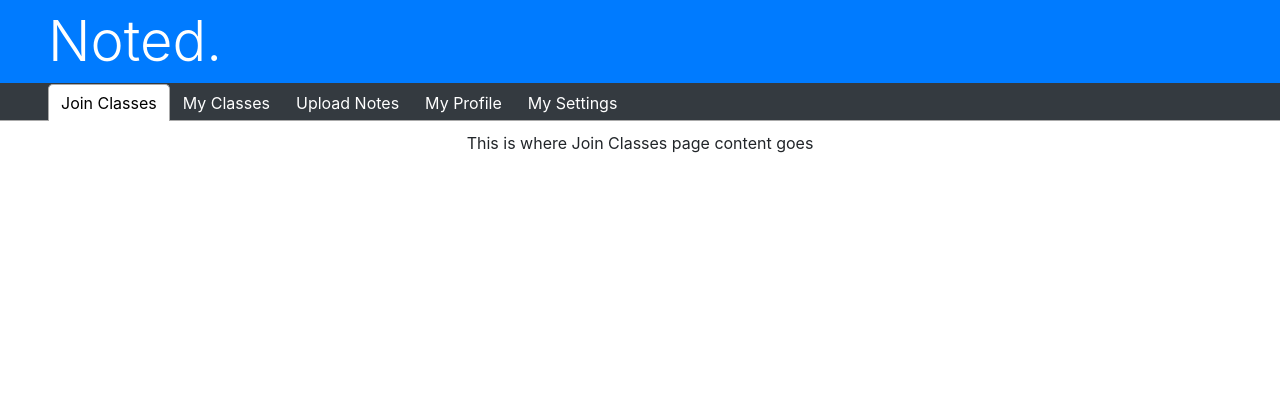
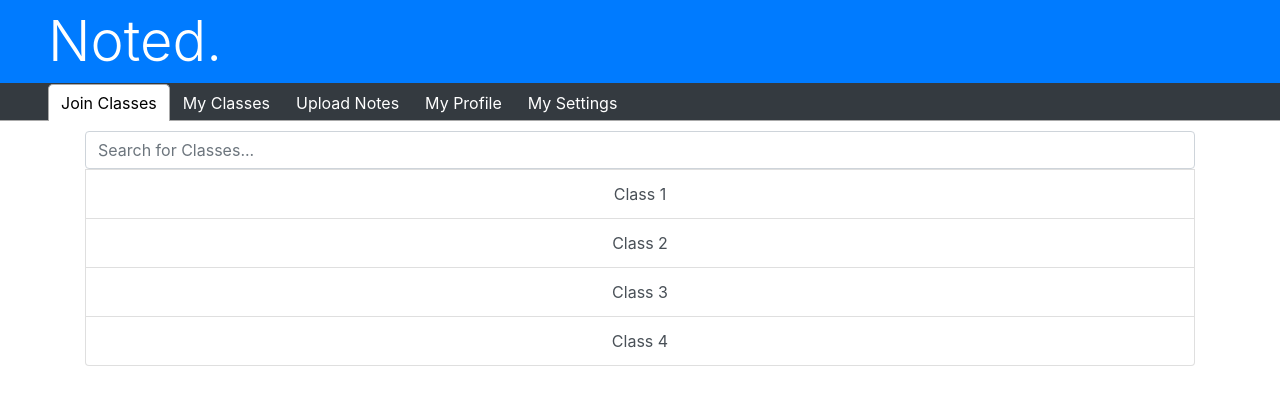
Before and after one commit to bcpaiva/noted, a React (Create React App) app: page / in a window 1280 px wide. Shown: the top 402 px of the page. Built offline with nearby package versions, Linux system fonts and the light colour scheme.

Commit message:
Added basic components to JoinClasses tab

```diff
--- a/src/components/tabs/JoinClasses/JoinClasses.js
+++ b/src/components/tabs/JoinClasses/JoinClasses.js
@@ -1,11 +1,18 @@
 import React, { Component } from "react";
+import ListSearch from "./tab_components/ListSearch";
 
 class JoinClasses extends Component {
-  state = {};
+  state = {
+    list: ["Class 1", "Class 2", "Class 3", "Class 4"]
+  };
+
   render() {
     return (
       <div className="container text-center">
-        <p>This is where Join Classes page content goes</p>
+        <ListSearch
+          list={this.state.list}
+          placeholder="Search for Classes..."
+        />
       </div>
     );
   }
--- /dev/null
+++ b/src/components/tabs/JoinClasses/tab_components/AddClassAlert.js
@@ -0,0 +1,15 @@
+import React, { Component } from "react";
+import Alert from "react-bootstrap/Alert";
+
+class AddClassAlert extends Component {
+  state = {};
+  render() {
+    return (
+      <Alert variant="success" onClose={this.props.onClose} dismissible>
+        <p1>Class added successfully.</p1>
+      </Alert>
+    );
+  }
+}
+
+export default AddClassAlert;
--- /dev/null
+++ b/src/components/tabs/JoinClasses/tab_components/AddClassModal.js
@@ -0,0 +1,30 @@
+import React, { Component } from "react";
+import Modal from "react-bootstrap/Modal";
+import Button from "react-bootstrap/Button";
+
+class AddClassModal extends Component {
+  render() {
+    return (
+      <React.Fragment>
+        <Modal show={true} onHide={this.props.onCancel}>
+          <Modal.Header closeButton>
+            <Modal.Title>Add Class:</Modal.Title>
+          </Modal.Header>
+          <Modal.Body>
+            {this.props.data || "No class data available at this time."}
+          </Modal.Body>
+          <Modal.Footer>
+            <Button variant="secondary" onClick={this.props.onCancel}>
+              Cancel
+            </Button>
+            <Button variant="primary" onClick={this.props.onAdd}>
+              Add Class
+            </Button>
+          </Modal.Footer>
+        </Modal>
+      </React.Fragment>
+    );
+  }
+}
+
+export default AddClassModal;
--- /dev/null
+++ b/src/components/tabs/JoinClasses/tab_components/ListSearch.js
@@ -0,0 +1,156 @@
+import React, { Component } from "react";
+import ListGroup from "react-bootstrap/ListGroup";
+import AddClassModal from "./AddClassModal";
+import AddClassAlert from "./AddClassAlert";
+
+/*
+***************************************
+PROPS:
+    - list: List of items that are searchable.
+    - placeholder: placeholder text for search bar.  Default="Search..."
+***************************************
+*/
+
+class ListSearch extends Component {
+  constructor() {
+    super();
+    this.handleChange = this.handleChange.bind(this);
+  }
+
+  state = {
+    filtered: [], // Classes currently filtered from search bar input
+    availableClasses: [], // All classes available to user
+    clicked: {}, // key: class name, value: whether or not they're selected
+    showAlert: false // Default alert to off
+  };
+
+  //If component is created successfully,
+  componentDidMount() {
+    //default filtered list to entire list
+    this.setState({
+      filtered: this.props.list,
+      availableClasses: this.props.list
+    });
+    //Initialize clicked to false for all class objects
+    let clickedObj = {};
+    this.props.list.map(item => {
+      return (clickedObj[item] = false);
+    });
+    this.setState({ clicked: clickedObj });
+  }
+
+  // Change value of clicked for certain class
+  updateClicked(className, value) {
+    this.setState(prevState => {
+      let clicked = prevState.clicked;
+      clicked[className] = value;
+      return clicked;
+    });
+  }
+
+  // Handle change to input into search bar
+  handleChange(e) {
+    let currentList = [];
+
+    let newList = [];
+
+    // If the search bar isn't empty
+    if (e.target.value !== "") {
+      // Assign the original list to currentList
+      currentList = this.state.availableClasses;
+
+      // Use .filter() to determine which items should be displayed
+      // based on the search terms
+      newList = currentList.filter(item => {
+        const lc = item.toLowerCase();
+
+        const filter = e.target.value.toLowerCase();
+        // check to see if the current list item includes the search term
+        // If it does, it will be added to newList.
+        return lc.includes(filter);
+      });
+    } else {
+      // If the search bar is empty, set newList to original task list
+      newList = this.state.availableClasses;
+    }
+    // Set the filtered state based on what our rules added to newList
+    this.setState({
+      filtered: newList
+    });
+  }
+
+  // When a list element is clicked, set the element to clicked
+  handleClick(className) {
+    this.updateClicked(className, true);
+  }
+
+  // Reset button to unclicked if operation canceled
+  handleCancel(className) {
+    this.updateClicked(className, false);
+  }
+
+  // TODO: Add class to user's class list if added
+  handleAdd(className) {
+    this.updateClicked(className, false);
+    // Remove class from available class
+    this.state.availableClasses.splice(
+      this.state.availableClasses.indexOf(className),
+      1
+    );
+    // Remove class from clicked state
+    this.setState(prevState => {
+      let clicked = prevState.clicked;
+      delete clicked[className];
+      return clicked;
+    });
+    this.setState({
+      showAlert: true
+    });
+  }
+
+  // Hide alert when closed
+  handleCloseAlert = () => {
+    this.setState({
+      showAlert: false
+    });
+  };
+
+  render() {
+    return (
+      <React.Fragment>
+        {this.state.showAlert ? (
+          <AddClassAlert onClose={this.handleCloseAlert} />
+        ) : null}
+        <ListGroup>
+          {/*Create search bar*/}
+          <input
+            type="text"
+            className="form-control"
+            onChange={this.handleChange}
+            placeholder={this.props.placeholder || "Search..."}
+          />
+          {/*Create list items dynamically based on filtered list*/}
+          {this.state.filtered.map(className =>
+            this.state.clicked[className] ? (
+              <AddClassModal
+                key={className + "_modal"}
+                onCancel={() => this.handleCancel(className)}
+                onAdd={() => this.handleAdd(className)}
+              />
+            ) : (
+              <ListGroup.Item
+                action
+                key={className + "_listitem"}
+                onClick={() => this.handleClick(className)}
+              >
+                {className}
+              </ListGroup.Item>
+            )
+          )}
+        </ListGroup>
+      </React.Fragment>
+    );
+  }
+}
+
+export default ListSearch;
```
